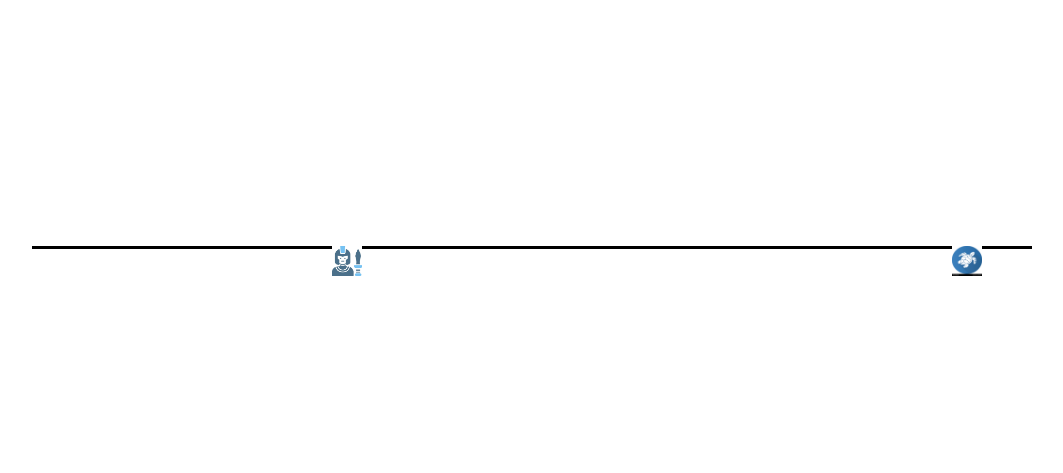
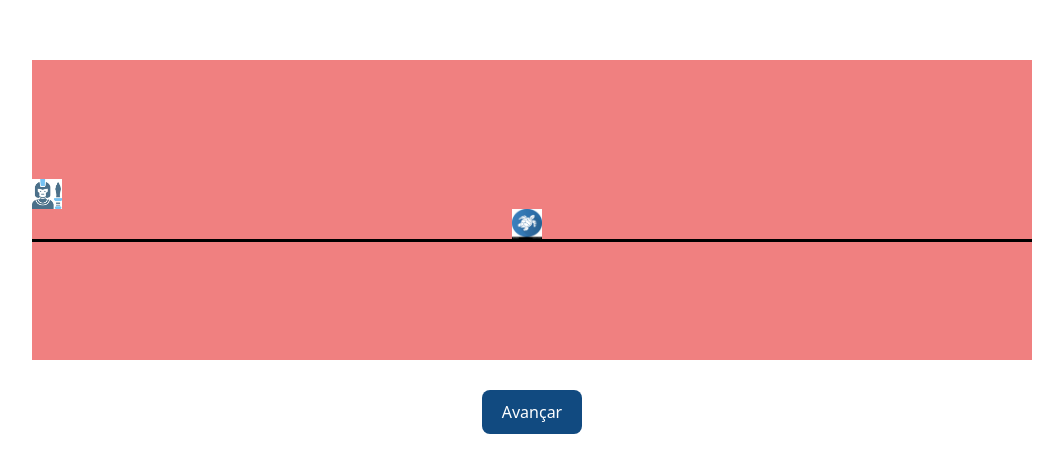
Before and after one commit to JefersonBatista/zeno-paradox, a React (Vite) app: page / in a window 1280 px wide. Shown: the part 153-626 px from the top of the page, without its empty margins (108-1171 px from the left). Built offline with nearby package versions, Linux system fonts and the light colour scheme.

Commit message:
feat: set up demo

```diff
--- a/src/App.css
+++ b/src/App.css
@@ -9,3 +9,9 @@
   margin: 0 auto;
   text-align: center;
 }
+
+button {
+  background-color: rgb(17, 74, 128);
+  color: white;
+  margin-top: 30px;
+}
--- a/src/App.tsx
+++ b/src/App.tsx
@@ -1,8 +1,8 @@
-import Line from "./components/Line";
+import Demo from "./components/Demo";
 import "./App.css";
 
 function App() {
-  return <Line />;
+  return <Demo />;
 }
 
 export default App;
--- /dev/null
+++ b/src/components/Demo.css
@@ -0,0 +1,27 @@
+.demo {
+  display: flex;
+  flex-direction: column;
+  align-items: start;
+  justify-content: center;
+  background-color: lightcoral;
+  width: 1000px;
+  height: 300px;
+}
+
+.demo > .line {
+  height: 3px;
+  background-color: black;
+  width: 1000px;
+}
+
+.demo > img {
+  width: 30px;
+  height: 30px;
+}
+
+.demo > button {
+  width: 100px;
+  height: 100px;
+  background-color: blue;
+  color: white;
+}
--- /dev/null
+++ b/src/components/Demo.tsx
@@ -0,0 +1,30 @@
+import { useState } from "react";
+import "./Demo.css";
+import Achilles from "../assets/achilles.jpg";
+import Tortoise from "../assets/tortoise.jpg";
+
+function Demo() {
+  const [achilles, setAchilles] = useState<number>(0);
+  const [tortoise, setTortoise] = useState<number>(480);
+
+  return (
+    <>
+      <div className="demo">
+        <img
+          src={Achilles}
+          alt="Achilles"
+          style={{ marginLeft: `${achilles}px` }}
+        />
+        <img
+          src={Tortoise}
+          alt="Tortoise"
+          style={{ marginLeft: `${tortoise}px` }}
+        />
+        <div className="line" />
+      </div>
+      <button>Avançar</button>
+    </>
+  );
+}
+
+export default Demo;
--- a/src/components/Line.css
+++ /dev/null
@@ -1,12 +0,0 @@
-.line {
-  display: flex;
-  justify-content: space-between;
-  height: 3px;
-  background-color: black;
-  width: 1000px;
-}
-
-.line > img {
-  width: 30px;
-  height: 30px;
-}
--- a/src/components/Line.tsx
+++ /dev/null
@@ -1,26 +0,0 @@
-import { useState } from "react";
-import "./Line.css";
-import Achilles from "../assets/achilles.jpg";
-import Tortoise from "../assets/tortoise.jpg";
-
-function Line() {
-  const [achilles, setAchilles] = useState<number>(300);
-  const [tortoise, setTortoise] = useState<number>(950);
-
-  return (
-    <div className="line">
-      <img
-        src={Achilles}
-        alt="Achilles"
-        style={{ marginLeft: `${achilles}px` }}
-      />
-      <img
-        src={Tortoise}
-        alt="Tortoise"
-        style={{ marginRight: `calc(1000px - ${tortoise}px)` }}
-      />
-    </div>
-  );
-}
-
-export default Line;
```
